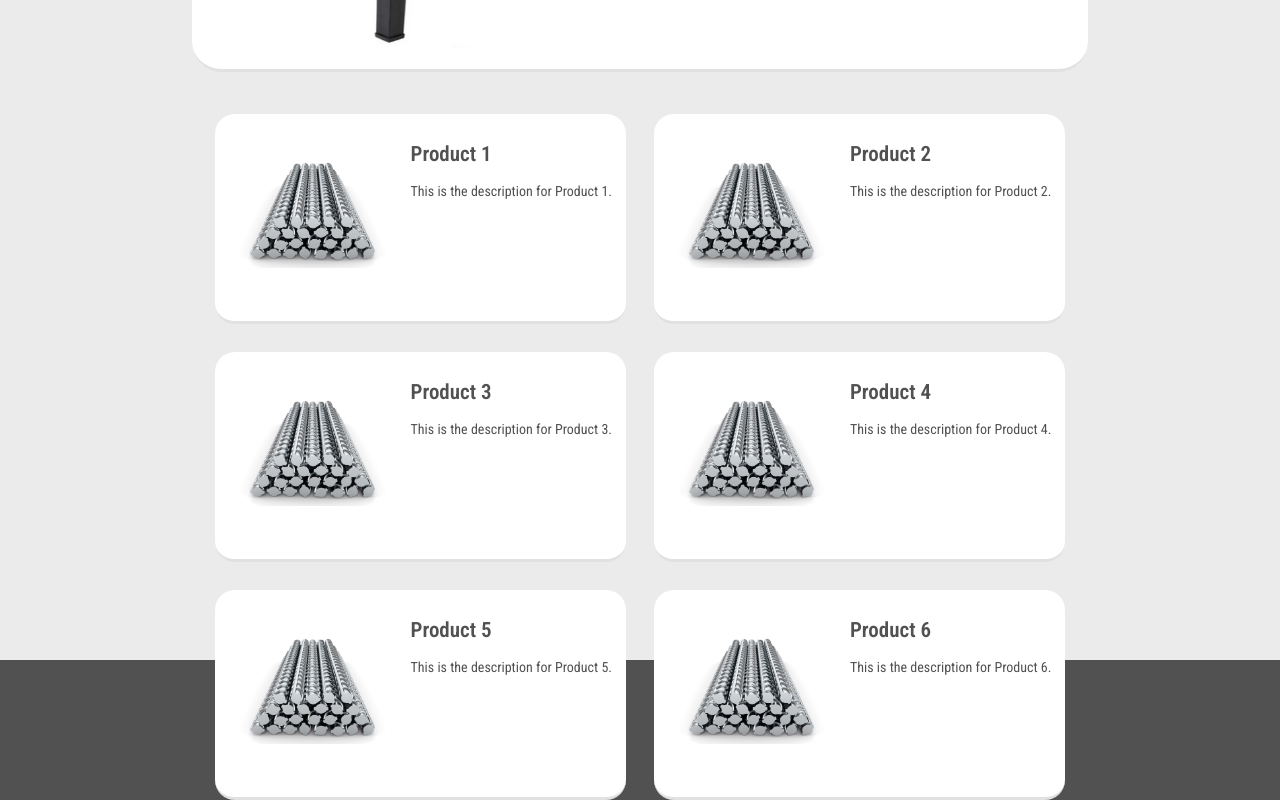
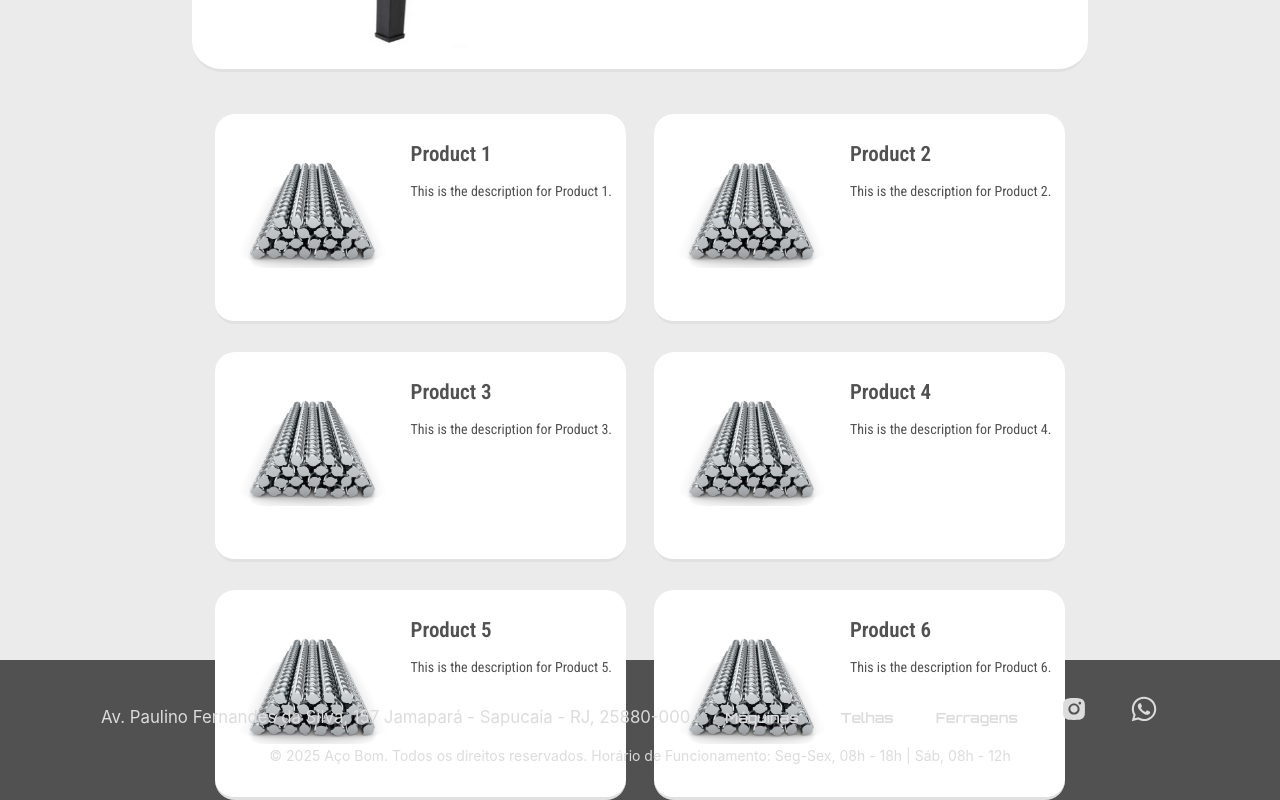
Before and after one commit to MarmoW/Acobom-front, a React (Create React App) app: page / in a window 1280 px wide. Shown: the part 733-1533 px from the top of the page. Built offline with nearby package versions, Linux system fonts and the light colour scheme.

Commit message:
Feat: Footer buttons and text

```diff
--- a/src/components/footercomponent.js
+++ b/src/components/footercomponent.js
@@ -1,21 +1,94 @@
 import styled from "styled-components";
+import {AiFillInstagram} from "react-icons/ai";
+import { FaWhatsapp } from "react-icons/fa";
 
+const addressConst = "Av. Paulino Fernandes da Silva, 157   Jamapará - Sapucaia - RJ, 25880-000";
+const copyrightCredits = "© 2025 Aço Bom. Todos os direitos reservados. Horário de Funcionamento: Seg-Sex, 08h - 18h | Sáb, 08h - 12h";
 
 const FooterDiv = styled.div`
+display: flex;
+flex-direction: column;
 box-sizing: border-box;
+align-items: center;
+justify-content: start;
 background-color: #515151;
 min-width: 100wh;
 width: 100%;
 height: 10em;
+max-height: 10em;
+padding-top: 1rem;
 `;
 
+const StoreAddress = styled.p`
+display: flex;
+justify-content: center;
+text-align: left;
+font-size: 1.2rem;
+margin-top: 1.2rem;
+margin-right: 1rem;
+color:#DCDCDC;
+height: 1.5rem;
+max-height: 1.5rem;
 
+&:hover {
+    color:#fe7100;
+  }
+
+`;
+
+const FooterButtons = styled.button`
+display: flex;
+font-family: "Orbitron", sans-serif ;
+font-weight: 600;
+vertical-align: bottom;
+max-height: 100%;
+margin: 1.5em;
+color:#DCDCDC;
+
+
+&:hover {
+    color:#fe7100;
+  }
+
+`;
+
+const ExtraInfos = styled.p`
+display: flex;
+box-sizing: border-box;
+align-items: baseline;
+color: #DCDCDC;
+font-size: 1rem;
+
+`;
+
+const FooterButtonsDiv = styled.div`
+display: flex;
+flex-direction: row;
+align-items: baseline;
+justift-content: center;
+`;
 
 export default function FooterComponent(){
     return(
 
     <FooterDiv>
-
+        <FooterButtonsDiv>
+            <a style={{ maxHeight: "1.5rem" }} href="https://www.google.com/maps/place/Av.+Paulino+Fernandes+da+Silva,+157+-+Jamapar%C3%A1,+Sapucaia+-+RJ,+25880-000/data=!4m2!3m1!1s0xa2a806a5fb2a43:0x38ac6c2e25815d5?sa=X&ved=1t:242&ictx=111" target="_blank" rel="noopener noreferrer">
+                <StoreAddress>
+                    {addressConst}
+                </StoreAddress>
+            </a>
+            <FooterButtons>Máquinas</FooterButtons>
+            <FooterButtons>Telhas</FooterButtons>
+            <FooterButtons>Ferragens</FooterButtons>
+            <FooterButtons>
+                <AiFillInstagram size={"2em"}/>
+            </FooterButtons>
+            <FooterButtons>
+                <FaWhatsapp size={"2em"}/>
+            </FooterButtons>
+        </FooterButtonsDiv>
+        <ExtraInfos>{copyrightCredits}</ExtraInfos>
     </FooterDiv>
 
     )
```
